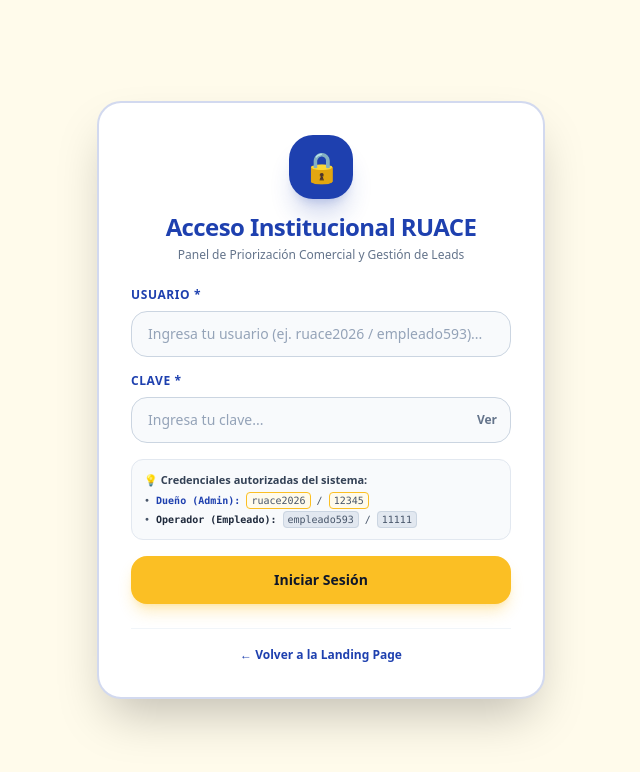
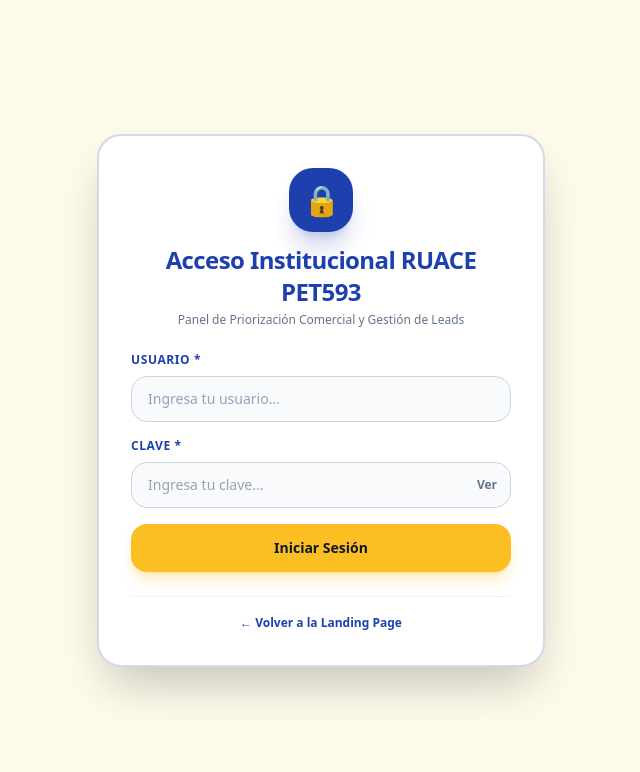
Before and after one commit to JuanOchoacx/ruace-pet539-core, a Next.js app: page /admin in a window 1280 px wide. Shown: the top 772 px of the page, without its empty margins (319-959 px from the left). Built offline with nearby package versions, Linux system fonts and the light colour scheme.

Commit message:
security(admin): clean exposed credentials box, empty login inputs and unify RUACE PET593 branding

```diff
--- a/pages/admin.js
+++ b/pages/admin.js
@@ -747,7 +747,7 @@ export default function AdminDashboard() {
     return (
       <div className="min-h-screen bg-[#FFFBEB] text-slate-800 flex items-center justify-center p-4 font-sans selection:bg-[#FBBF24] selection:text-slate-900">
         <Head>
-          <title>Acceso Seguro | Panel RUACE PET539</title>
+          <title>Acceso Seguro | Panel RUACE PET593</title>
         </Head>
 
         <div className="max-w-md w-full bg-white border-2 border-[#1E40AF]/20 rounded-3xl p-8 shadow-2xl space-y-6">
@@ -756,7 +756,7 @@ export default function AdminDashboard() {
               🔒
             </div>
             <div>
-              <h2 className="text-2xl font-black text-[#1E40AF] tracking-tight">Acceso Institucional RUACE</h2>
+              <h2 className="text-2xl font-black text-[#1E40AF] tracking-tight">Acceso Institucional RUACE PET593</h2>
               <p className="text-xs text-slate-500 font-medium mt-1">Panel de Priorización Comercial y Gestión de Leads</p>
             </div>
           </div>
@@ -776,10 +776,12 @@ export default function AdminDashboard() {
               <input
                 type="text"
                 id="adminUsername"
+                name="usuario"
                 required
+                autoComplete="off"
                 value={usernameInput}
                 onChange={(e) => setUsernameInput(e.target.value)}
-                placeholder="Ingresa tu usuario (ej. ruace2026 / empleado593)..."
+                placeholder="Ingresa tu usuario..."
                 className="w-full px-4 py-3 rounded-2xl bg-slate-50 border border-slate-300 focus:border-[#1E40AF] focus:ring-2 focus:ring-[#1E40AF]/20 text-sm text-slate-900 placeholder-slate-400 outline-none transition font-medium"
               />
             </div>
@@ -792,7 +794,9 @@ export default function AdminDashboard() {
                 <input
                   type={showPassword ? 'text' : 'password'}
                   id="adminPassword"
+                  name="clave"
                   required
+                  autoComplete="current-password"
                   value={passwordInput}
                   onChange={(e) => setPasswordInput(e.target.value)}
                   placeholder="Ingresa tu clave..."
@@ -805,14 +809,6 @@ export default function AdminDashboard() {
                 >
                   {showPassword ? 'Ocultar' : 'Ver'}
                 </button>
-              </div>
-            </div>
-
-            <div className="p-3 rounded-xl bg-slate-50 border border-slate-200 text-[11px] text-slate-600 space-y-1">
-              <p className="font-bold text-slate-700">💡 Credenciales autorizadas del sistema:</p>
-              <div className="flex flex-col gap-1 font-mono text-[10px]">
-                <div>• <span className="font-bold text-[#1E40AF]">Dueño (Admin):</span> <code className="bg-amber-50 px-1 py-0.5 rounded border border-[#FBBF24]">ruace2026</code> / <code className="bg-amber-50 px-1 py-0.5 rounded border border-[#FBBF24]">12345</code></div>
-                <div>• <span className="font-bold text-slate-800">Operador (Empleado):</span> <code className="bg-slate-200 px-1 py-0.5 rounded border border-slate-300">empleado593</code> / <code className="bg-slate-200 px-1 py-0.5 rounded border border-slate-300">11111</code></div>
               </div>
             </div>
 
```
